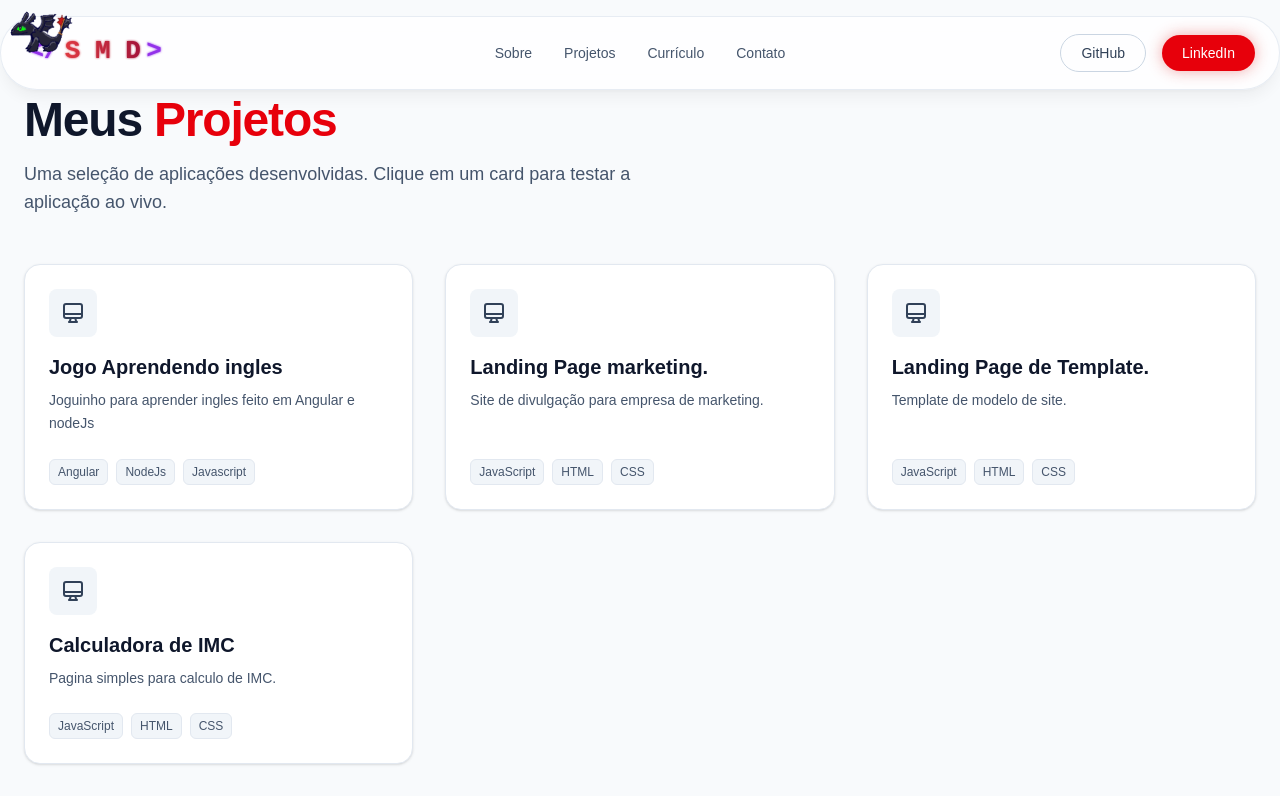
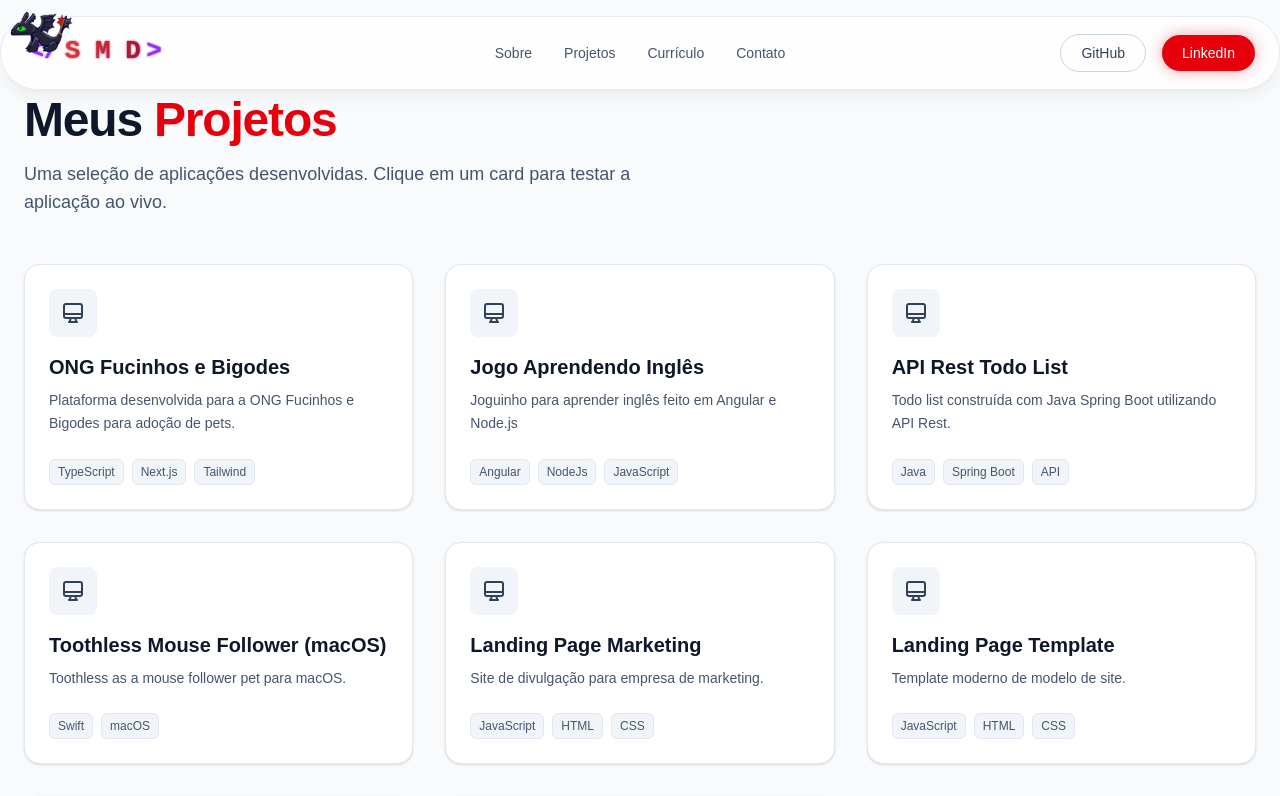
Before and after one commit to SavioDec/SitePortfolio, a Next.js app: page /projetos in a window 1280 px wide. Shown: the top 796 px of the page. Built offline with nearby package versions, Linux system fonts and the light colour scheme.

Commit message:
feat(data): update projects list and schema

```diff
--- a/src/data/data.ts
+++ b/src/data/data.ts
@@ -5,36 +5,68 @@ export interface Project {
     title: string;
     description: string;
     tags: string[];
-    netlifyUrl: string;
+    demoUrl?: string;
+    githubUrl?: string;
+    image?: string;
 }
 
 export const projects: Project[] = [
     {
+        id: "Ong-fucinhos-bigodes",
+        title: "ONG Fucinhos e Bigodes",
+        description: "Plataforma desenvolvida para a ONG Fucinhos e Bigodes para adoção de pets.",
+        tags: ["TypeScript", "Next.js", "Tailwind"],
+        demoUrl: "https://fucinhos-e-bigodes.vercel.app",
+        githubUrl: "https://github.com/SavioDec/Ong-fucinhos-bigodes",
+    },
+    {
         id: "Jogo-aprendendo-ingles",
-        title: "Jogo Aprendendo ingles",
-        description: "Joguinho para aprender ingles feito em Angular e nodeJs",
-        tags: ["Angular", "NodeJs", "Javascript"],
-        netlifyUrl: "https://jogo-aprendendo-ingles-savio.netlify.app/",
+        title: "Jogo Aprendendo Inglês",
+        description: "Joguinho para aprender inglês feito em Angular e Node.js",
+        tags: ["Angular", "NodeJs", "JavaScript"],
+        demoUrl: "https://jogo-aprendendo-ingles-savio.netlify.app/",
+        githubUrl: "https://github.com/SavioDec/Jogo-Aprendendo-ingles",
+    },
+    {
+        id: "APIRestTodoList",
+        title: "API Rest Todo List",
+        description: "Todo list construída com Java Spring Boot utilizando API Rest.",
+        tags: ["Java", "Spring Boot", "API"],
+        githubUrl: "https://github.com/SavioDec/APIRestTodoList",
+    },
+    {
+        id: "mouse_follower_banguela_MacOs",
+        title: "Toothless Mouse Follower (macOS)",
+        description: "Toothless as a mouse follower pet para macOS.",
+        tags: ["Swift", "macOS"],
+        githubUrl: "https://github.com/SavioDec/mouse_follower_banguela_MacOs",
     },
     {
         id: "landing-page-Form",
-        title: "Landing Page marketing.",
+        title: "Landing Page Marketing",
         description: "Site de divulgação para empresa de marketing.",
         tags: ["JavaScript", "HTML", "CSS"],
-        netlifyUrl: "https://saviodecproj1.netlify.app/",
+        demoUrl: "https://saviodecproj1.netlify.app/",
     },
     {
         id: "landing-page-Template",
-        title: "Landing Page de Template.",
-        description: "Template de modelo de site.",
+        title: "Landing Page Template",
+        description: "Template moderno de modelo de site.",
         tags: ["JavaScript", "HTML", "CSS"],
-        netlifyUrl: "https://projeto-html-saviodec.netlify.app/",
+        demoUrl: "https://projeto-html-saviodec.netlify.app/",
     },
     {
         id: "Calculadora-de-IMC",
         title: "Calculadora de IMC",
-        description: "Pagina simples para calculo de IMC.",
+        description: "Página simples para cálculo de IMC.",
         tags: ["JavaScript", "HTML", "CSS"],
-        netlifyUrl: "https://projetocalculadoraimc.netlify.app/",
+        demoUrl: "https://projetocalculadoraimc.netlify.app/",
+    },
+    {
+        id: "Keep-It-Up",
+        title: "Keep It Up",
+        description: "Projeto desenvolvido em Kotlin.",
+        tags: ["Kotlin", "Mobile"],
+        githubUrl: "https://github.com/SavioDec/Keep-It-Up",
     },
 ];
```
